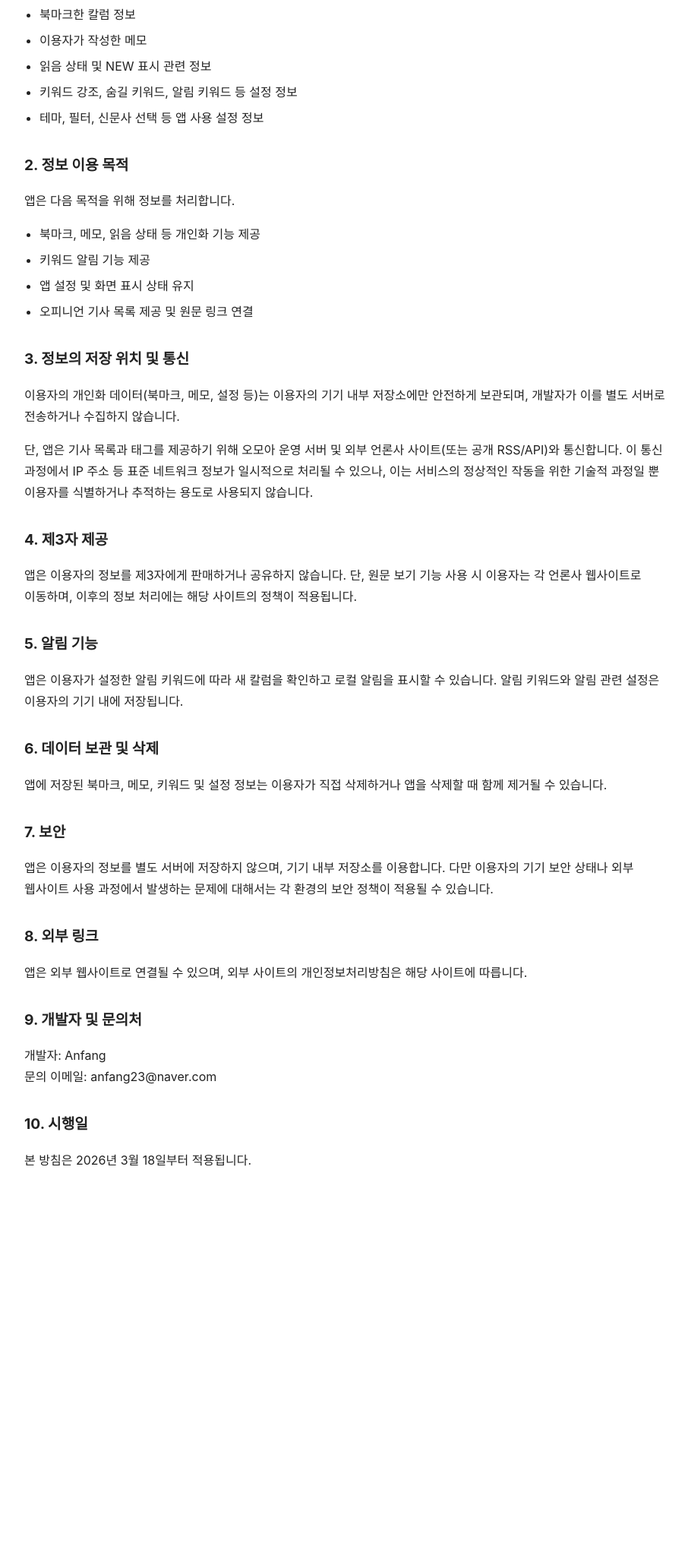
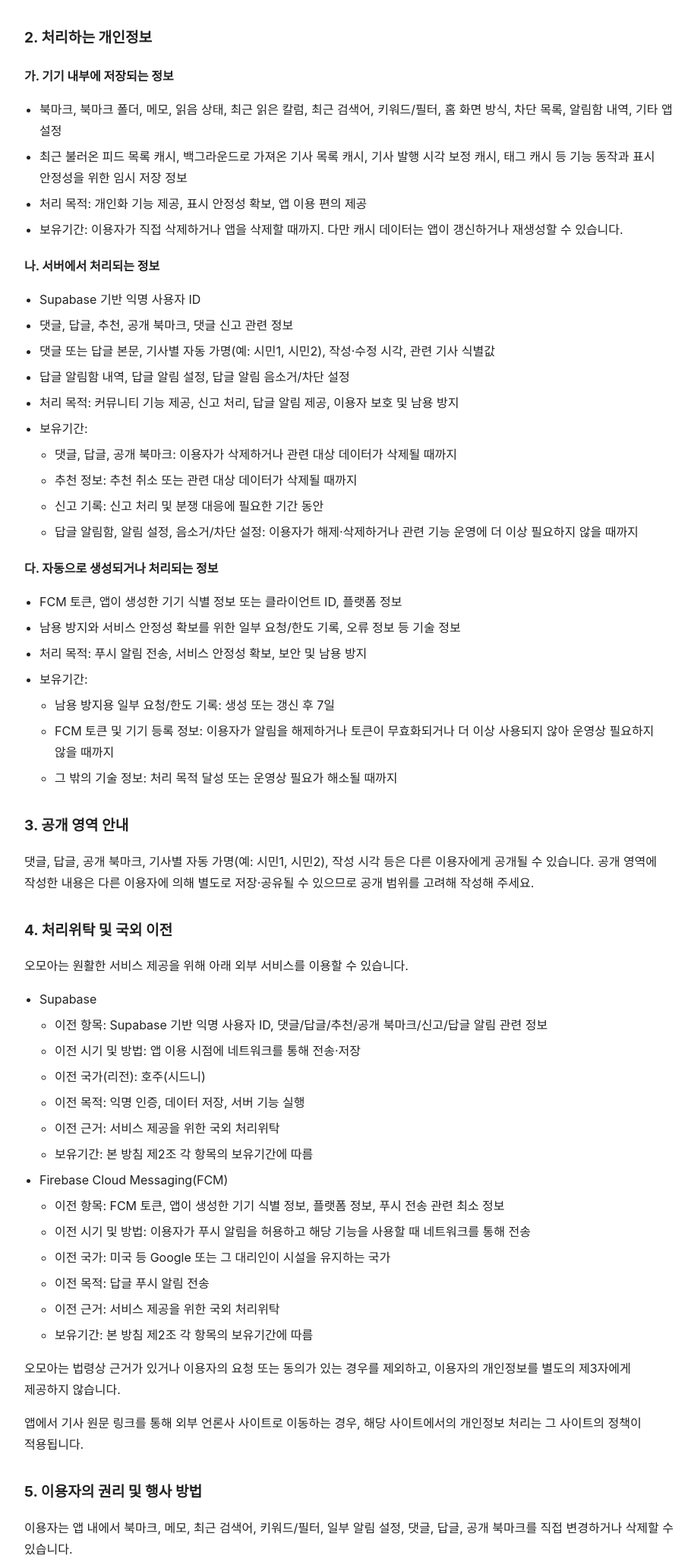
Before and after one commit to anfang0/anfang0.github.io, a plain HTML site: page privacy-policy.html in a window 1280 px wide. Shown: the part 389-2445 px from the top of the page at 76% size, without its empty margins (178-1084 px from the left). Before the commit the page ends 2046 px from the top, so only its background shows below. Drawn offline with Linux system fonts and the light colour scheme.

Commit message:
Update privacy policy for March 22, 2026

```diff
--- a/privacy-policy.html
+++ b/privacy-policy.html
@@ -18,6 +18,7 @@
     h1 { font-size: 2rem; margin-bottom: 8px; }
     .sub { color: #666; margin-bottom: 28px; }
     h2 { margin-top: 32px; font-size: 1.2rem; }
+    h3 { margin-top: 20px; font-size: 1rem; }
     ul { padding-left: 20px; }
     li { margin: 6px 0; }
     hr { margin: 28px 0; border: none; border-top: 1px solid #ddd; }
@@ -25,85 +26,148 @@
 </head>
 <body>
   <h1>오모아 개인정보처리방침</h1>
-  <p class="sub">시행일: 2026년 3월 18일</p>
+  <p class="sub">
+    최종 업데이트일: 2026년 3월 22일<br>
+    시행일: 2026년 3월 22일
+  </p>
 
   <p>
-    오모아(이하 "앱")는 이용자의 정보를 소중히 여기며, 아래와 같이 처리합니다.
+    오모아(이하 "앱")는 여러 언론사의 오피니언 기사 목록을 제공하고, 북마크·메모·읽음 관리,
+    댓글·답글, 추천, 공개 북마크, 신고, 답글 알림 등 앱 내 기능을 운영하기 위해 필요한 범위에서
+    개인정보를 처리합니다.
   </p>
 
-  <h2>1. 수집 및 저장되는 정보</h2>
+  <h2>1. 개인정보처리자 및 문의처</h2>
   <p>
-    앱은 별도의 회원가입 기능을 제공하지 않으며, 이용자의 이름, 전화번호, 이메일 주소와 같은
-    개인정보를 직접 수집하거나 서버에 저장하지 않습니다.
+    개발자: Anfang<br>
+    문의 및 권리행사 접수 이메일: anfang23@naver.com
   </p>
-  <p>다만 앱 기능 제공을 위해 다음 정보가 이용자의 기기 내에 저장될 수 있습니다.</p>
+
+  <h2>2. 처리하는 개인정보</h2>
+
+  <h3>가. 기기 내부에 저장되는 정보</h3>
   <ul>
-    <li>북마크한 칼럼 정보</li>
-    <li>이용자가 작성한 메모</li>
-    <li>읽음 상태 및 NEW 표시 관련 정보</li>
-    <li>키워드 강조, 숨길 키워드, 알림 키워드 등 설정 정보</li>
-    <li>테마, 필터, 신문사 선택 등 앱 사용 설정 정보</li>
+    <li>북마크, 북마크 폴더, 메모, 읽음 상태, 최근 읽은 칼럼, 최근 검색어, 키워드/필터, 홈 화면 방식, 차단 목록, 알림함 내역, 기타 앱 설정</li>
+    <li>최근 불러온 피드 목록 캐시, 백그라운드로 가져온 기사 목록 캐시, 기사 발행 시각 보정 캐시, 태그 캐시 등 기능 동작과 표시 안정성을 위한 임시 저장 정보</li>
+    <li>처리 목적: 개인화 기능 제공, 표시 안정성 확보, 앱 이용 편의 제공</li>
+    <li>보유기간: 이용자가 직접 삭제하거나 앱을 삭제할 때까지. 다만 캐시 데이터는 앱이 갱신하거나 재생성할 수 있습니다.</li>
   </ul>
 
-  <h2>2. 정보 이용 목적</h2>
-  <p>앱은 다음 목적을 위해 정보를 처리합니다.</p>
+  <h3>나. 서버에서 처리되는 정보</h3>
   <ul>
-    <li>북마크, 메모, 읽음 상태 등 개인화 기능 제공</li>
-    <li>키워드 알림 기능 제공</li>
-    <li>앱 설정 및 화면 표시 상태 유지</li>
-    <li>오피니언 기사 목록 제공 및 원문 링크 연결</li>
+    <li>Supabase 기반 익명 사용자 ID</li>
+    <li>댓글, 답글, 추천, 공개 북마크, 댓글 신고 관련 정보</li>
+    <li>댓글 또는 답글 본문, 기사별 자동 가명(예: 시민1, 시민2), 작성·수정 시각, 관련 기사 식별값</li>
+    <li>답글 알림함 내역, 답글 알림 설정, 답글 알림 음소거/차단 설정</li>
+    <li>처리 목적: 커뮤니티 기능 제공, 신고 처리, 답글 알림 제공, 이용자 보호 및 남용 방지</li>
+    <li>
+      보유기간:
+      <ul>
+        <li>댓글, 답글, 공개 북마크: 이용자가 삭제하거나 관련 대상 데이터가 삭제될 때까지</li>
+        <li>추천 정보: 추천 취소 또는 관련 대상 데이터가 삭제될 때까지</li>
+        <li>신고 기록: 신고 처리 및 분쟁 대응에 필요한 기간 동안</li>
+        <li>답글 알림함, 알림 설정, 음소거/차단 설정: 이용자가 해제·삭제하거나 관련 기능 운영에 더 이상 필요하지 않을 때까지</li>
+      </ul>
+    </li>
   </ul>
 
-  <h2>3. 정보의 저장 위치 및 통신</h2>
+  <h3>다. 자동으로 생성되거나 처리되는 정보</h3>
+  <ul>
+    <li>FCM 토큰, 앱이 생성한 기기 식별 정보 또는 클라이언트 ID, 플랫폼 정보</li>
+    <li>남용 방지와 서비스 안정성 확보를 위한 일부 요청/한도 기록, 오류 정보 등 기술 정보</li>
+    <li>처리 목적: 푸시 알림 전송, 서비스 안정성 확보, 보안 및 남용 방지</li>
+    <li>
+      보유기간:
+      <ul>
+        <li>남용 방지용 일부 요청/한도 기록: 생성 또는 갱신 후 7일</li>
+        <li>FCM 토큰 및 기기 등록 정보: 이용자가 알림을 해제하거나 토큰이 무효화되거나 더 이상 사용되지 않아 운영상 필요하지 않을 때까지</li>
+        <li>그 밖의 기술 정보: 처리 목적 달성 또는 운영상 필요가 해소될 때까지</li>
+      </ul>
+    </li>
+  </ul>
+
+  <h2>3. 공개 영역 안내</h2>
   <p>
-    이용자의 개인화 데이터(북마크, 메모, 설정 등)는 이용자의 기기 내부 저장소에만 안전하게 보관되며,
-    개발자가 이를 별도 서버로 전송하거나 수집하지 않습니다.
+    댓글, 답글, 공개 북마크, 기사별 자동 가명(예: 시민1, 시민2), 작성 시각 등은 다른 이용자에게
+    공개될 수 있습니다. 공개 영역에 작성한 내용은 다른 이용자에 의해 별도로 저장·공유될 수
+    있으므로 공개 범위를 고려해 작성해 주세요.
+  </p>
+
+  <h2>4. 처리위탁 및 국외 이전</h2>
+  <p>오모아는 원활한 서비스 제공을 위해 아래 외부 서비스를 이용할 수 있습니다.</p>
+  <ul>
+    <li>
+      Supabase
+      <ul>
+        <li>이전 항목: Supabase 기반 익명 사용자 ID, 댓글/답글/추천/공개 북마크/신고/답글 알림 관련 정보</li>
+        <li>이전 시기 및 방법: 앱 이용 시점에 네트워크를 통해 전송·저장</li>
+        <li>이전 국가(리전): 호주(시드니)</li>
+        <li>이전 목적: 익명 인증, 데이터 저장, 서버 기능 실행</li>
+        <li>이전 근거: 서비스 제공을 위한 국외 처리위탁</li>
+        <li>보유기간: 본 방침 제2조 각 항목의 보유기간에 따름</li>
+      </ul>
+    </li>
+    <li>
+      Firebase Cloud Messaging(FCM)
+      <ul>
+        <li>이전 항목: FCM 토큰, 앱이 생성한 기기 식별 정보, 플랫폼 정보, 푸시 전송 관련 최소 정보</li>
+        <li>이전 시기 및 방법: 이용자가 푸시 알림을 허용하고 해당 기능을 사용할 때 네트워크를 통해 전송</li>
+        <li>이전 국가: 미국 등 Google 또는 그 대리인이 시설을 유지하는 국가</li>
+        <li>이전 목적: 답글 푸시 알림 전송</li>
+        <li>이전 근거: 서비스 제공을 위한 국외 처리위탁</li>
+        <li>보유기간: 본 방침 제2조 각 항목의 보유기간에 따름</li>
+      </ul>
+    </li>
+  </ul>
+
+  <p>
+    오모아는 법령상 근거가 있거나 이용자의 요청 또는 동의가 있는 경우를 제외하고, 이용자의
+    개인정보를 별도의 제3자에게 제공하지 않습니다.
+  </p>
+
+  <p>
+    앱에서 기사 원문 링크를 통해 외부 언론사 사이트로 이동하는 경우, 해당 사이트에서의 개인정보
+    처리는 그 사이트의 정책이 적용됩니다.
+  </p>
+
+  <h2>5. 이용자의 권리 및 행사 방법</h2>
+  <p>
+    이용자는 앱 내에서 북마크, 메모, 최근 검색어, 키워드/필터, 일부 알림 설정, 댓글, 답글,
+    공개 북마크를 직접 변경하거나 삭제할 수 있습니다.
   </p>
   <p>
-    단, 앱은 기사 목록과 태그를 제공하기 위해 오모아 운영 서버 및 외부 언론사 사이트(또는 공개 RSS/API)와 통신합니다.
-    이 통신 과정에서 IP 주소 등 표준 네트워크 정보가 일시적으로 처리될 수 있으나,
-    이는 서비스의 정상적인 작동을 위한 기술적 과정일 뿐 이용자를 식별하거나 추적하는 용도로 사용되지 않습니다.
+    이용자는 관련 법령이 허용하는 범위에서 개인정보의 열람, 정정, 삭제, 처리정지 등을 요청할 수
+    있습니다.
+  </p>
+  <p>
+    익명 식별자 기반 서비스 특성상, 운영자는 본인 확인을 위해 게시물 링크, 작성 시각, 공개된
+    자동 가명 등 필요한 정보를 요청할 수 있습니다.
+  </p>
+  <p>개인정보 관련 문의 및 권리행사 요청은 제1조의 이메일로 접수할 수 있습니다.</p>
+
+  <h2>6. 자동 수집 정보의 처리 및 거부</h2>
+  <p>
+    앱은 푸시 알림 제공, 서비스 안정성 확보, 남용 방지를 위해 일부 식별자와 기술 정보를 자동으로
+    생성하거나 처리할 수 있습니다.
+  </p>
+  <p>
+    이용자는 앱 설정 또는 기기 설정에서 푸시 알림을 끌 수 있으며, 알림 기능을 끄면 관련 푸시
+    전송이 제한될 수 있습니다.
   </p>
 
-  <h2>4. 제3자 제공</h2>
+  <h2>7. 개인정보의 파기</h2>
   <p>
-    앱은 이용자의 정보를 제3자에게 판매하거나 공유하지 않습니다.
-    단, 원문 보기 기능 사용 시 이용자는 각 언론사 웹사이트로 이동하며,
-    이후의 정보 처리에는 해당 사이트의 정책이 적용됩니다.
+    오모아는 보유기간이 경과하거나 처리 목적이 달성된 개인정보를 지체 없이 삭제합니다.
+  </p>
+  <p>
+    전자적 파일 형태의 정보는 복구가 어렵거나 불가능한 방식으로 삭제하며, 법령에 따라 별도 보관이
+    필요한 경우에는 일반 이용 데이터와 분리하여 보관한 뒤 해당 기간 종료 후 파기합니다.
   </p>
 
-  <h2>5. 알림 기능</h2>
+  <h2>8. 안전성 확보조치</h2>
   <p>
-    앱은 이용자가 설정한 알림 키워드에 따라 새 칼럼을 확인하고 로컬 알림을 표시할 수 있습니다.
-    알림 키워드와 알림 관련 설정은 이용자의 기기 내에 저장됩니다.
+    오모아는 접근 권한 관리, 인증 정보 관리, 전송 구간 보호, 최소 수집, 서비스 남용 방지 등
+    합리적인 수준의 보호조치를 적용하기 위해 노력합니다.
   </p>
-
-  <h2>6. 데이터 보관 및 삭제</h2>
-  <p>
-    앱에 저장된 북마크, 메모, 키워드 및 설정 정보는 이용자가 직접 삭제하거나
-    앱을 삭제할 때 함께 제거될 수 있습니다.
-  </p>
-
-  <h2>7. 보안</h2>
-  <p>
-    앱은 이용자의 정보를 별도 서버에 저장하지 않으며, 기기 내부 저장소를 이용합니다.
-    다만 이용자의 기기 보안 상태나 외부 웹사이트 사용 과정에서 발생하는 문제에 대해서는
-    각 환경의 보안 정책이 적용될 수 있습니다.
-  </p>
-
-  <h2>8. 외부 링크</h2>
-  <p>
-    앱은 외부 웹사이트로 연결될 수 있으며,
-    외부 사이트의 개인정보처리방침은 해당 사이트에 따릅니다.
-  </p>
-
-  <h2>9. 개발자 및 문의처</h2>
-  <p>
-    개발자: Anfang<br>
-    문의 이메일: anfang23@naver.com
-  </p>
-
-  <h2>10. 시행일</h2>
-  <p>본 방침은 2026년 3월 18일부터 적용됩니다.</p>
 </body>
 </html>
```
